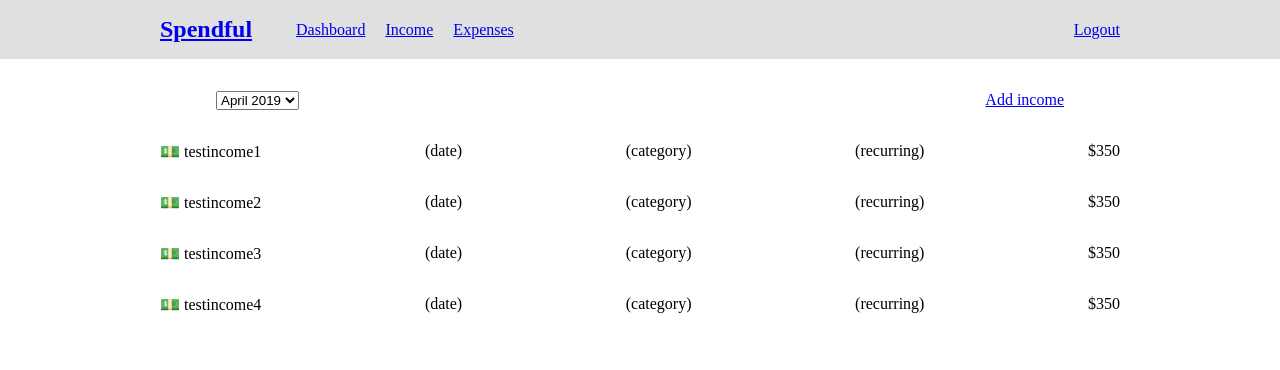
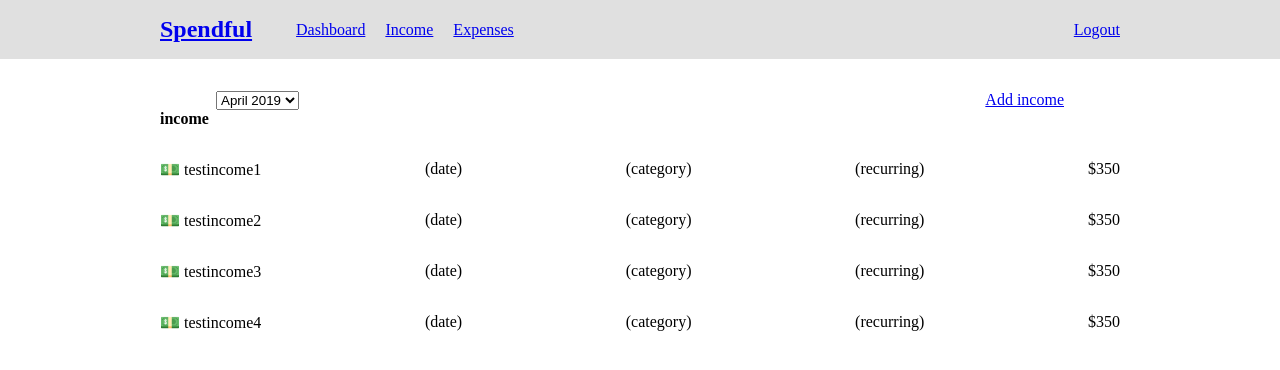
Before and after one commit to thinkful-ei-armadillo/spendful, a React (Create React App) app: page /income in a window 1280 px wide. Shown: the top 370 px of the page. Built offline with nearby package versions, Linux system fonts and the light colour scheme.

Commit message:
fixed styling for list component

```diff
--- a/src/components/IncomeExpenseList.js
+++ b/src/components/IncomeExpenseList.js
@@ -1,5 +1,6 @@
 import React, { Component } from 'react';
 import { Link } from 'react-router-dom';
+import './IncomeExpenseList.css';
 
 function ListItem(props) {
   // in the future, props.item will probably be an object
@@ -55,11 +56,16 @@ export default class IncomeExpenseList extends Component {
   render() {
     //<ul className={this.props.onlyShowRecent ? 'item-list-recent' : 'item-list'}>
     return <>
-      <ul className="item-list">
-        {this.state.data.map((item, i) => <ListItem item={item} type={this.props.type} recentOnly={this.props.onlyShowRecent} key={i} />)}
-      </ul>
+      <article>
+        <h4>{this.props.type}</h4>
 
-      {this.props.onlyShowRecent ? <Link to={'/' + this.props.type}>See all {this.props.type}</Link> : ''}
+        <ul className="item-list">
+          {this.state.data.map((item, i) => <ListItem item={item} type={this.props.type} recentOnly={this.props.onlyShowRecent} key={i} />)}
+        </ul>
+
+        {this.props.onlyShowRecent ? <Link to={'/' + this.props.type}>See all {this.props.type}</Link> : ''}
+      </article>
+
     </>;
   }
 }
--- a/src/routes/DashboardPage.js
+++ b/src/routes/DashboardPage.js
@@ -47,14 +47,8 @@ export default class Dashboard extends Component {
         </section>
 
         <section className="page-summaries">
-          <article>
-            <h4>Income</h4>
-            <IncomeExpenseList type="income" onlyShowRecent />
-          </article>
-          <article>
-            <h4>Expenses</h4>
-            <IncomeExpenseList type="expenses" onlyShowRecent />
-          </article>
+          <IncomeExpenseList type="income" onlyShowRecent />
+          <IncomeExpenseList type="expenses" onlyShowRecent />
         </section>
       </main>
     );
--- a/src/routes/IncomePage.js
+++ b/src/routes/IncomePage.js
@@ -1,7 +1,6 @@
 import React, { Component } from 'react';
 import { Link } from 'react-router-dom';
 import IncomeExpenseList from '../components/IncomeExpenseList';
-import './IncomeExpensePages.css';
 
 export default class IncomePage extends Component {
   render() {
@@ -14,6 +13,7 @@ export default class IncomePage extends Component {
 
           <Link to="/additem">Add income</Link>
         </section>
+
         <section className="page-content">
           <IncomeExpenseList />
         </section>
```
Also changed, not shown: src/components/IncomeExpenseList.css (renamed from src/routes/IncomeExpensePages.css).
